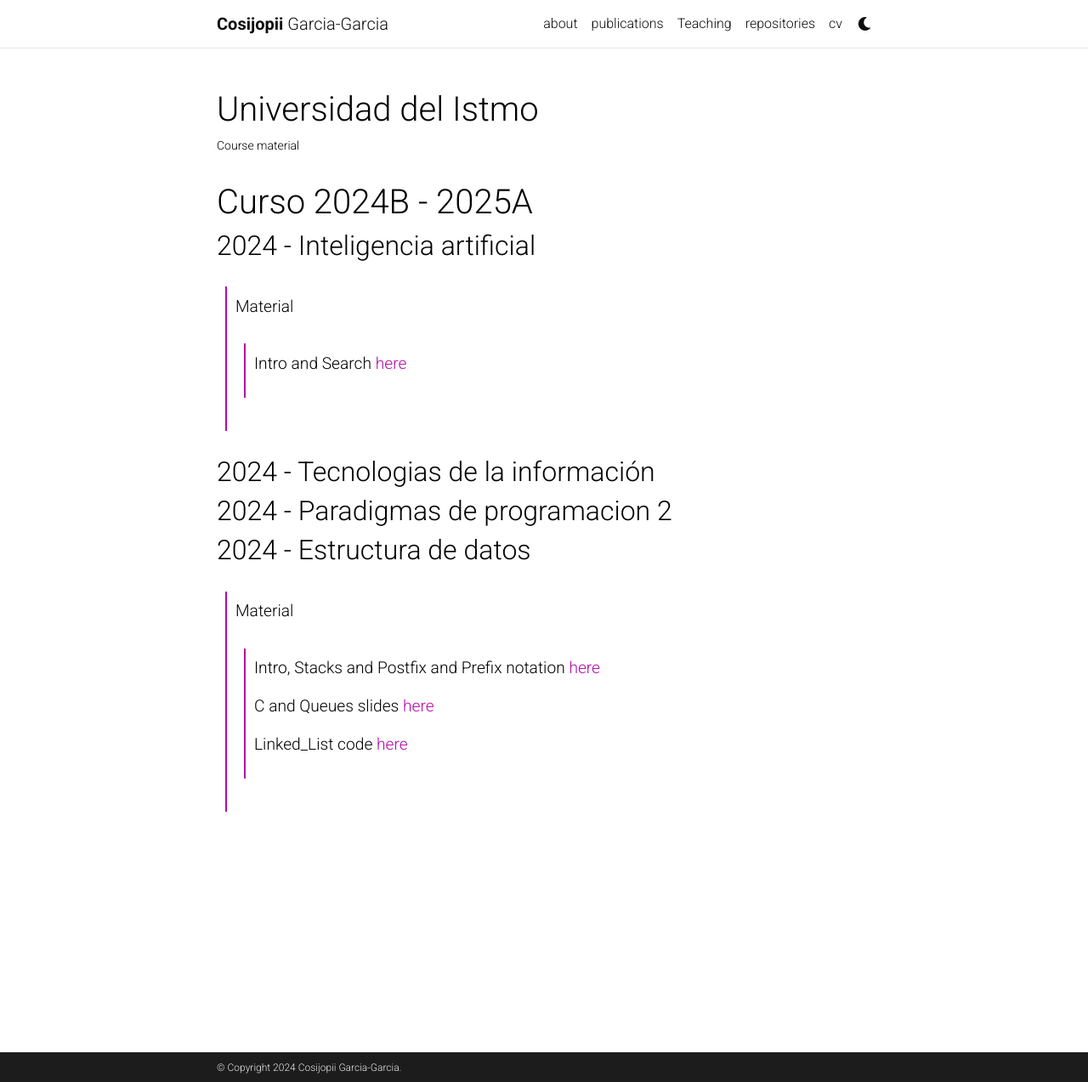
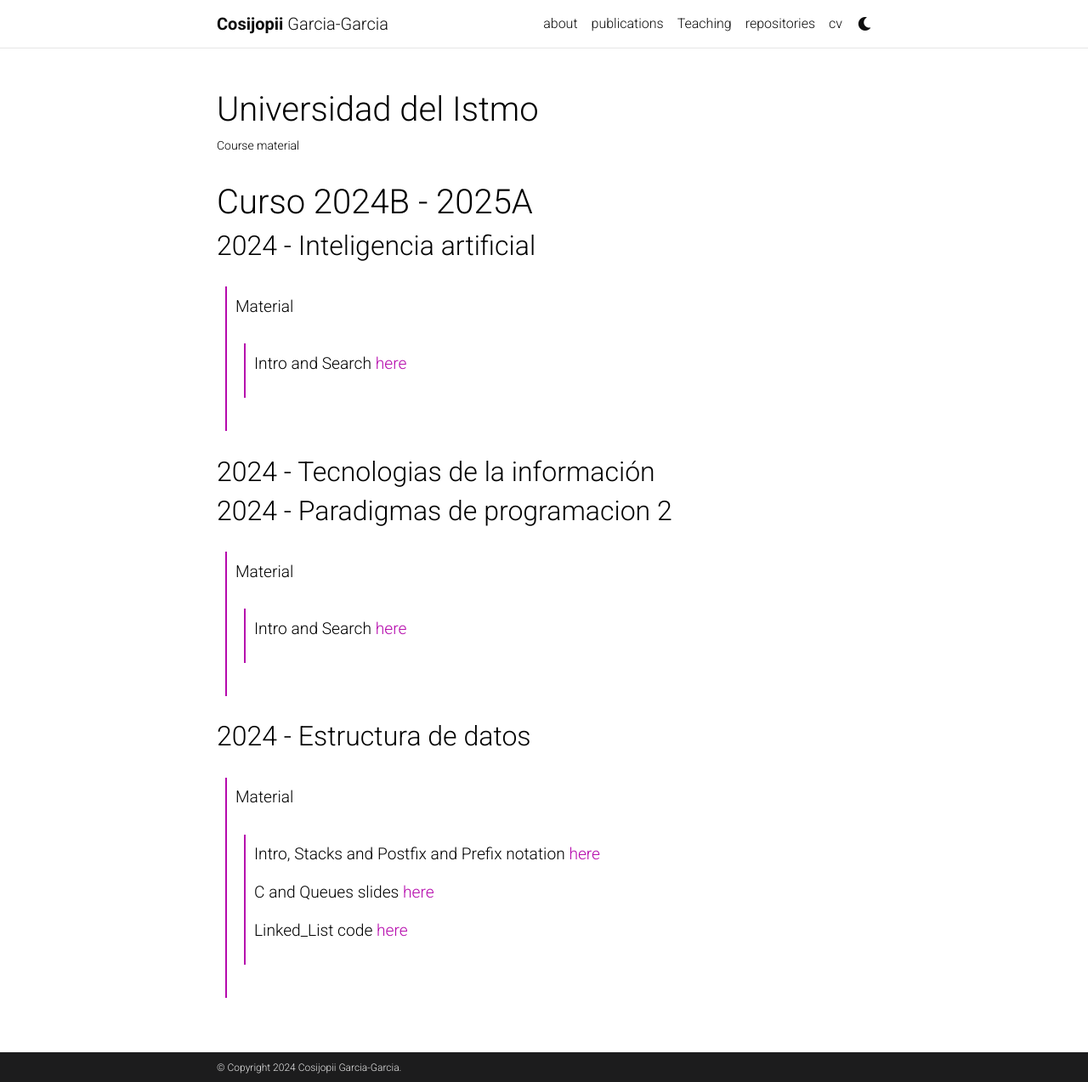
Before and after one commit to Cosijopiii/Cosijopiii.github.io, a Jekyll site: the page built from _projects/2_project.md, in a window 1280 px wide and 1273 px high. Shown: the whole window at 85% size. Built offline with Jekyll 4.4.1, drawn with Linux system fonts in a browser that asks for light colours; comment, search, counter and statistics services are not loaded; a style sheet for code colours, icons or effects is not loaded.

Commit message:
Update 2_project.md

```diff
--- a/_projects/2_project.md
+++ b/_projects/2_project.md
@@ -18,6 +18,10 @@
 ## 2024 - Tecnologias de la información
 
 ## 2024 - Paradigmas de programacion 2
+>
+>Material
+>>Intro and Search [here](/assets/pdf/PPII.pdf)
+>
 
 ## 2024 - Estructura de datos
 
```
